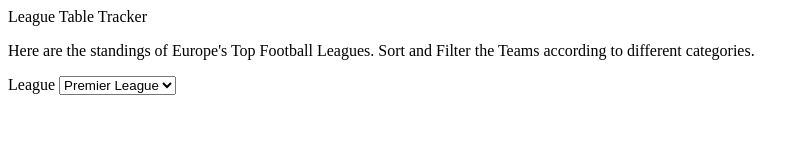
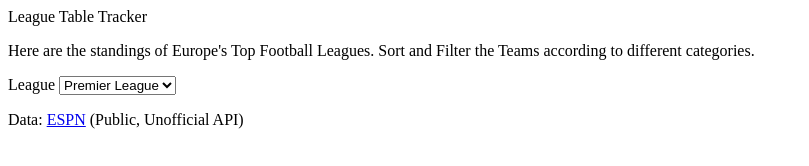
Before and after one commit to Yannis-sheja/League_Table_Tracker, a plain HTML site: page index.html in a window 1280 px wide. Shown: the whole page, without its empty margins (0-809 px from the left). Drawn offline with Linux system fonts and the light colour scheme.

Commit message:
HTML- Adding Footer

```diff
--- a/index.html
+++ b/index.html
@@ -74,5 +74,10 @@
             </section>
         </main>
 
+        <footer>
+            Data: <a href="https://www.espn.com/soccer/" target="_blank" rel="noopener">ESPN</a>
+            (Public, Unofficial API)
+        </footer>
+
 </body>
 </html>
```
